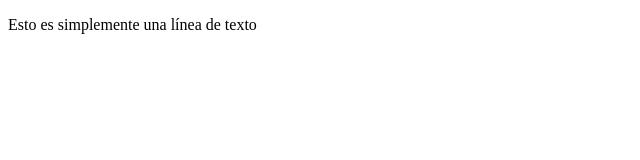
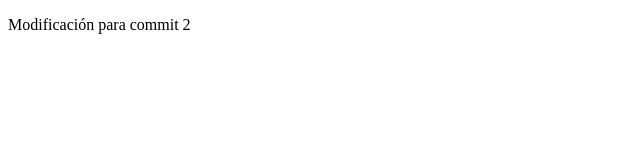
Before and after one commit to MiquelMolinier/trash, a plain HTML site: page index.html in a window 1280 px wide. Shown: the whole page, without its empty margins (0-640 px from the left). Drawn offline with Linux system fonts and the light colour scheme.

Commit message:
commit_2

```diff
--- a/index.html
+++ b/index.html
@@ -7,6 +7,6 @@
     <title>Hola mundo</title>
 </head>
 <body>
-    <p>Esto es simplemente una línea de texto</p>
+    <p>Modificación para commit 2</p>
 </body>
 </html>
```
